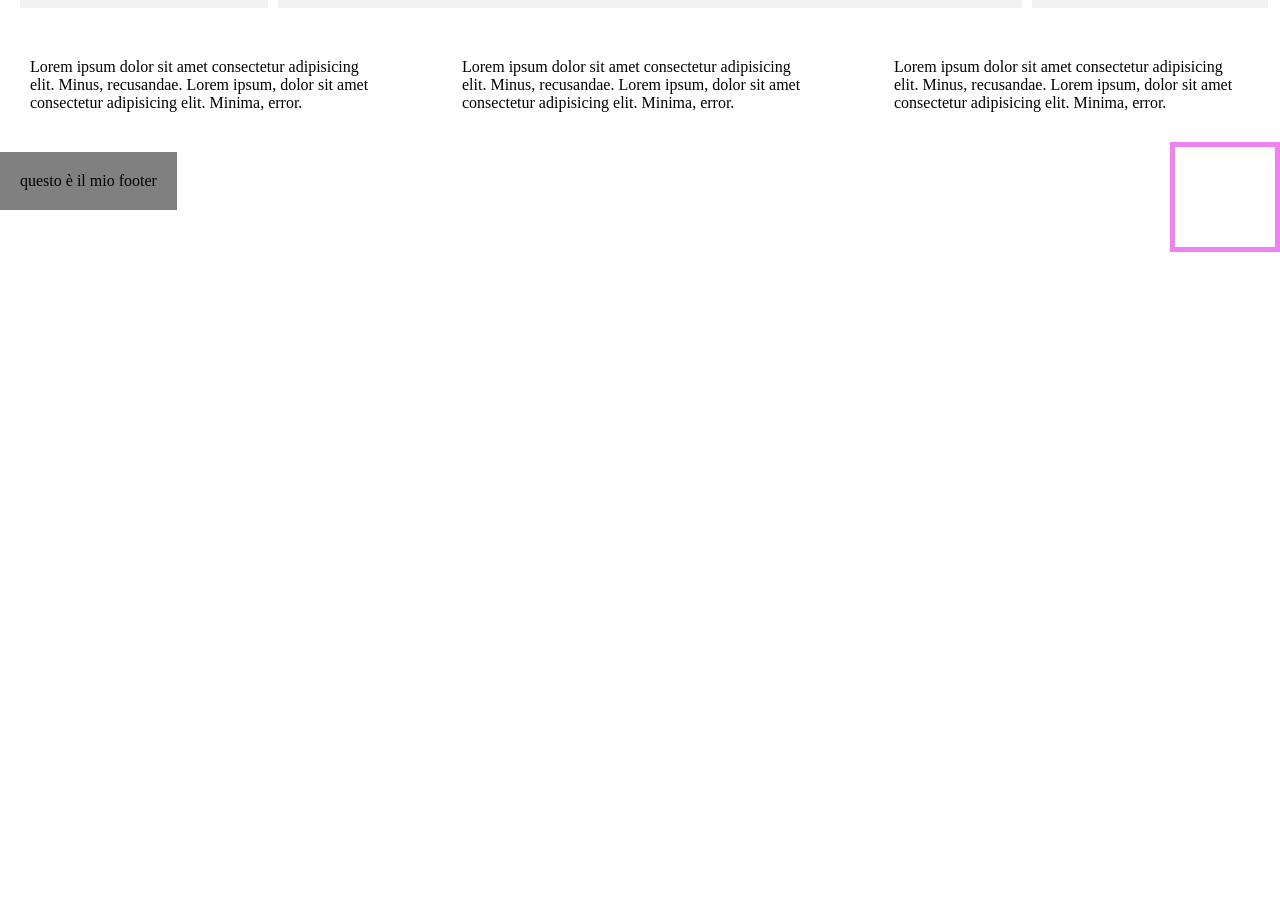
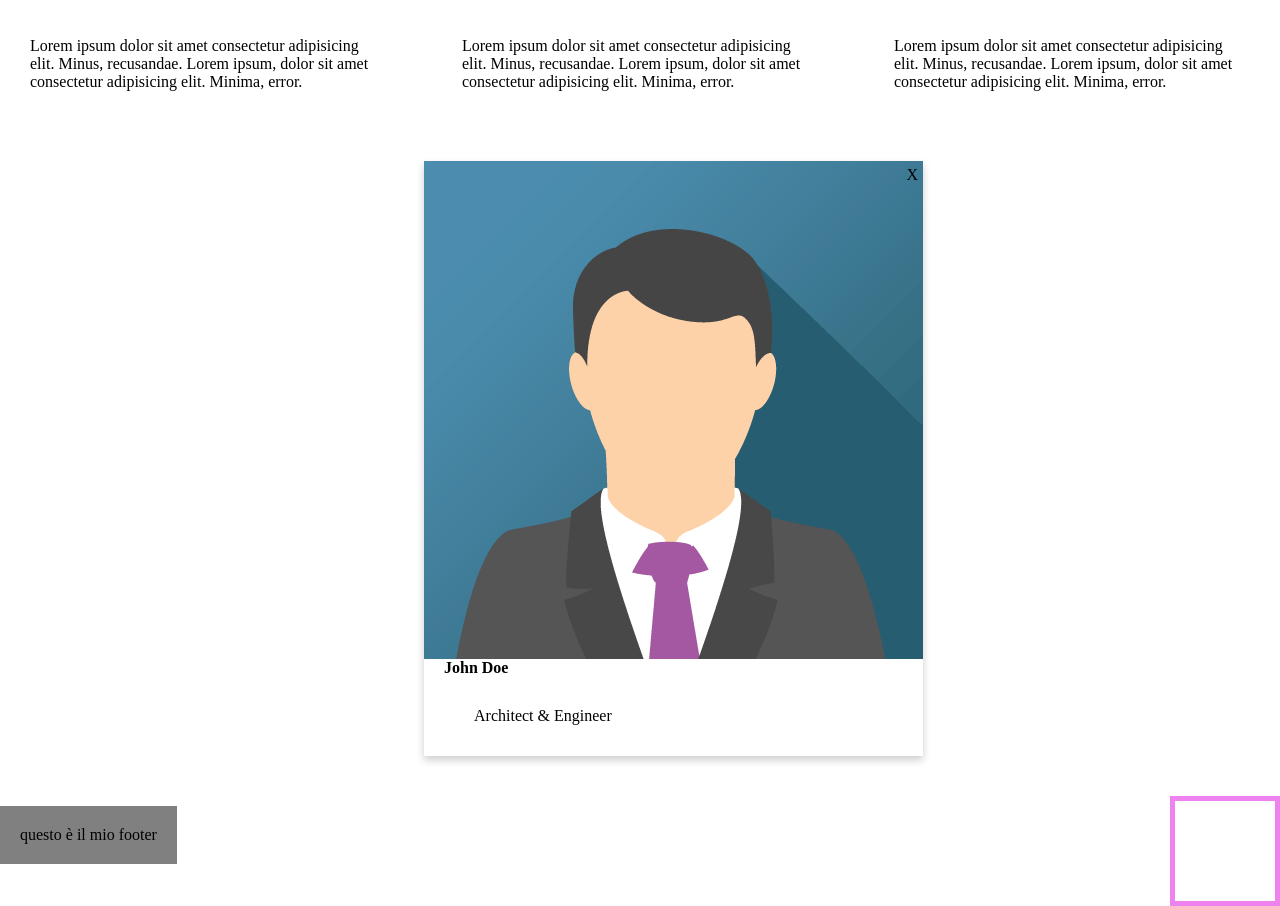
Before and after one commit to MBENE-DIEYE/esercizio2-css, a plain HTML site: page index.html in a window 1280 px wide. Shown: the part 2560-3466 px from the top of the page. Before the commit the page ends 2812 px from the top, so only its background shows below. Drawn offline with Linux system fonts and the light colour scheme.

Commit message:
div card

```diff
--- a/index.html
+++ b/index.html
@@ -57,8 +57,22 @@
     <p>Lorem ipsum dolor sit amet consectetur adipisicing elit. Minus, recusandae. Lorem ipsum, dolor sit amet consectetur adipisicing elit. Minima, error.</p>
     <p>Lorem ipsum dolor sit amet consectetur adipisicing elit. Minus, recusandae. Lorem ipsum, dolor sit amet consectetur adipisicing elit. Minima, error.</p>
 </div>
+<div class="card0">
+    <div class="card">
+        <img src="/image/img_avatar.png" alt="Avatar" >
+        <div class="container">
+          <h4><b>John Doe</b></h4>
+          <p>Architect & Engineer</p>
+        </div>
+        <span class="spanx">X</span>
+      </div>
+
+</div>
 
     <footer class="f2">questo è il mio footer</footer>
     <div class="quadrato"></div>
+
+
+
 </body>
 </html>
--- a/style.css
+++ b/style.css
@@ -54,12 +54,12 @@ p{
 ul li{
     display: inline-block;
 }
-span{
+/* span{
     border: 1px solid fuchsia;
     background: yellow;
     width: 20px;
     height: 20px;
-}
+} */
 
 .span1{
     display: inline;
@@ -140,3 +140,30 @@ footer{
     border: 5px solid violet;
     float: right;
 }
+.card0{
+    width: 40%;
+    display: flex;
+    margin: auto;
+}
+.card {
+    position: relative;
+    width:100%;
+    box-shadow: 0 4px 8px 0 rgba(0,0,0,0.2);
+    transition: 0.3s;
+    margin: 40px 40px;
+  }
+
+  .card:hover {
+    box-shadow: 0 8px 16px 0 rgba(0,0,0,0.2);
+  }
+
+  .container {
+    padding: 1px 20px;
+  }
+
+  .spanx{
+    position: absolute;
+    top: 0;
+    right: 0;
+    padding: 5px;
+  }
```
Also changed, not shown: image/img_avatar.png (added), image/img_avatar2.png (added).
